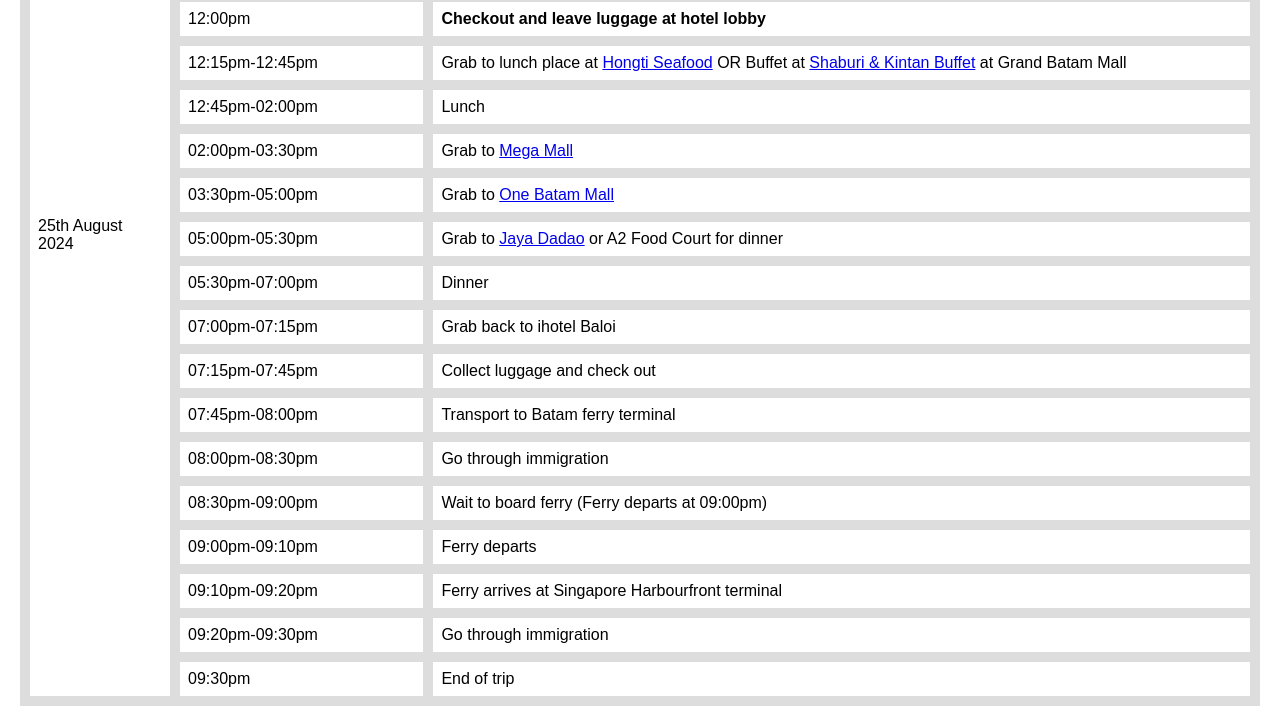
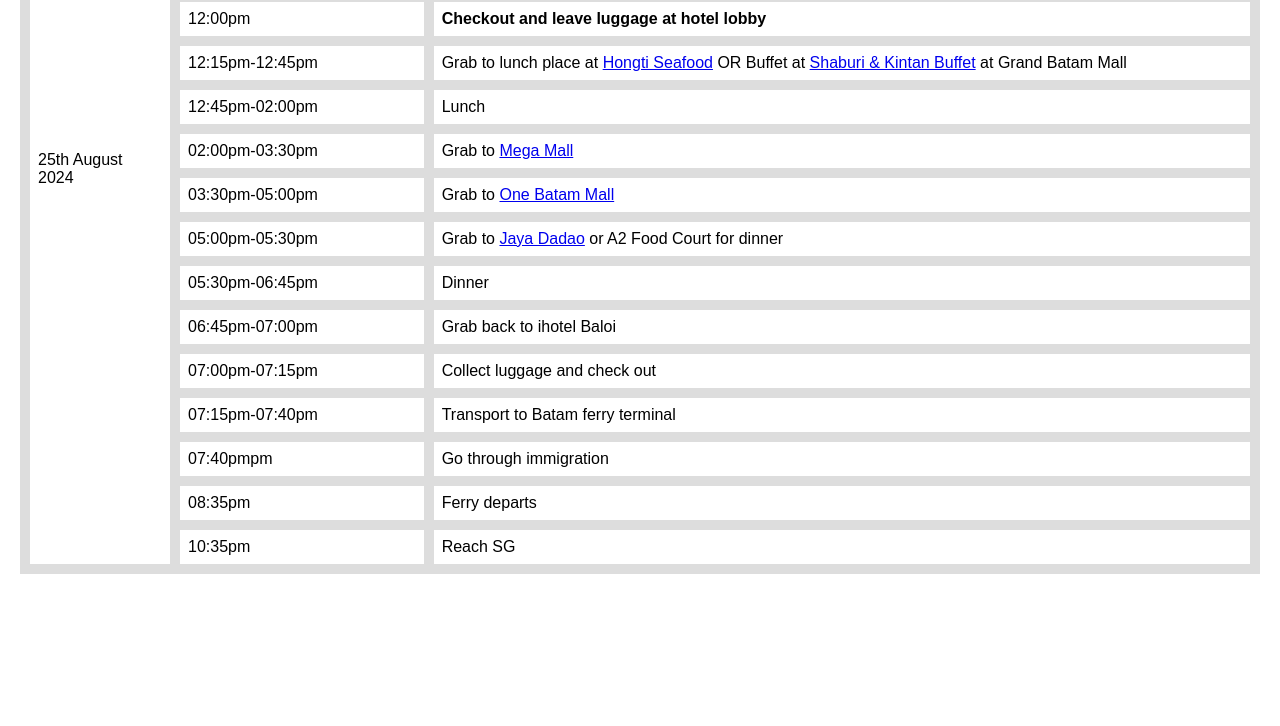
Before and after one commit to jaredtcy/batam-itinerary, a plain HTML site: page index.html in a window 1280 px wide. Shown: the part 1376-2102 px from the top of the page. After the commit the page ends 1970 px from the top, so only its background shows below. Drawn offline with Linux system fonts and the light colour scheme.

Commit message:
Update index.html

```diff
--- a/index.html
+++ b/index.html
@@ -140,7 +140,7 @@
 
         <!-- 25th August 2024 -->
         <tr>
-            <td rowspan="18">25th August 2024</td>
+            <td rowspan="16">25th August 2024</td>
             <td>07:00am-10:00am</td>
             <td>Wake up/Wash up/Breakfast</td>
         </tr>
@@ -182,44 +182,32 @@
             <td>Grab to <a href="https://g.co/kgs/SED33he" target="_blank">Jaya Dadao</a> or A2 Food Court for dinner</td>
         </tr>
         <tr>
-            <td>05:30pm-07:00pm</td>
+            <td>05:30pm-06:45pm</td>
             <td>Dinner</td>
         </tr>
         <tr>
-            <td>07:00pm-07:15pm</td>
+            <td>06:45pm-07:00pm</td>
             <td>Grab back to ihotel Baloi</td>
         </tr>
         <tr>
-            <td>07:15pm-07:45pm</td>
+            <td>07:00pm-07:15pm</td>
             <td>Collect luggage and check out</td>
         </tr>
         <tr>
-            <td>07:45pm-08:00pm</td>
+            <td>07:15pm-07:40pm</td>
             <td>Transport to Batam ferry terminal</td>
         </tr>
         <tr>
-            <td>08:00pm-08:30pm</td>
+            <td>07:40pmpm</td>
             <td>Go through immigration</td>
         </tr>
         <tr>
-            <td>08:30pm-09:00pm</td>
-            <td>Wait to board ferry (Ferry departs at 09:00pm)</td>
-        </tr>
-        <tr>
-            <td>09:00pm-09:10pm</td>
+            <td>08:35pm</td>
             <td>Ferry departs</td>
         </tr>
         <tr>
-            <td>09:10pm-09:20pm</td>
-            <td>Ferry arrives at Singapore Harbourfront terminal</td>
-        </tr>
-        <tr>
-            <td>09:20pm-09:30pm</td>
-            <td>Go through immigration</td>
-        </tr>
-        <tr>
-            <td>09:30pm</td>
-            <td>End of trip</td>
+            <td>10:35pm</td>
+            <td>Reach SG </td>
         </tr>
     </tbody>
 </table>
```
